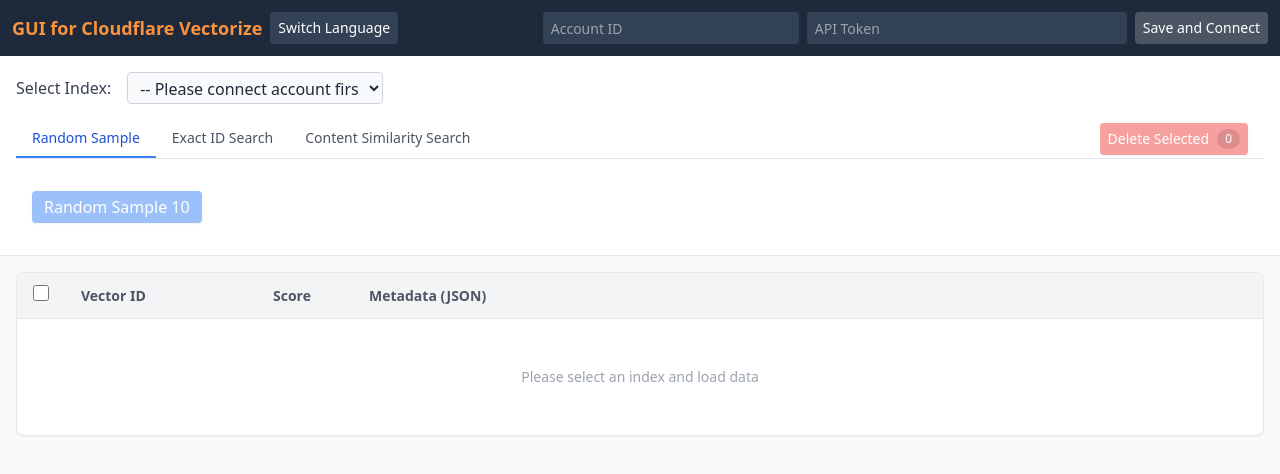
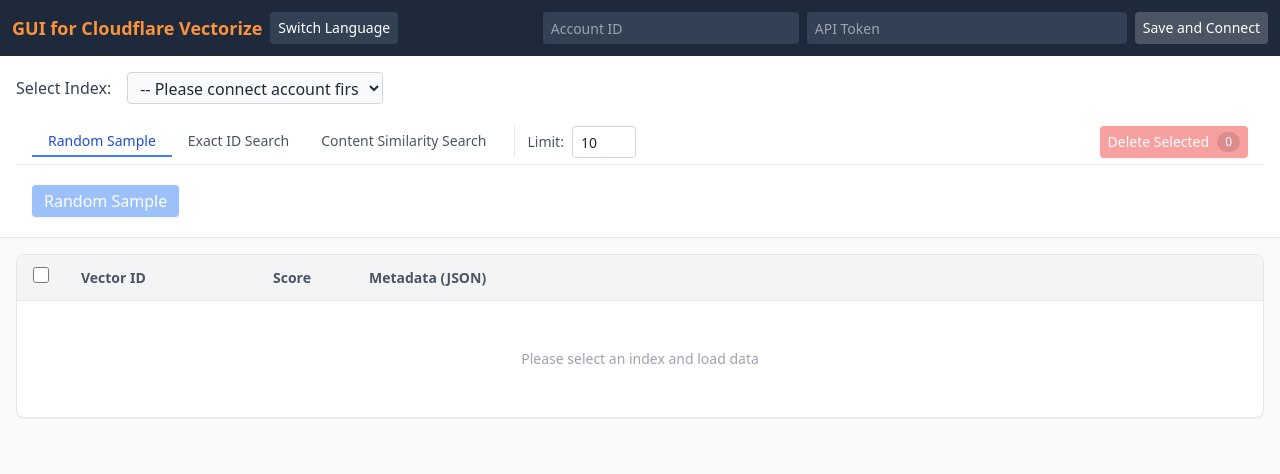
Before and after one commit to keyboqrd/gui-for-cloudflare-vectorize, a website built with Vite: page index.html in a window 1280 px wide. Built offline with nearby package versions, Linux system fonts and the light colour scheme.

Commit message:
feat: add configurable limit to search queries and improve UI layout
- Add limit input field to control number of results returned from queries
- Update random sample and similarity search to use configurable limit instead of hardcoded value
- Improve UI layout with better spacing and responsive design for search tabs
- Fix delete button text restoration to only update text span instead of entire HTML
- Update version to 0.1.1 in package.json

```diff
--- a/index.html
+++ b/index.html
@@ -44,30 +44,41 @@
       </div>
     </div>
 
-    <div class="border-b bg-white flex justify-between items-center pr-4">
+    <div class="border-b bg-white overflow-x-auto">
+      <div class="flex justify-between items-center min-w-max px-4 gap-4">
+        <div class="flex items-center gap-2">
           <div class="flex gap-0">
             <button id="tabSample"
-          class="search-tab tab-active px-4 py-2 text-sm font-medium border-b-2 border-blue-500 text-blue-700 flex items-center justify-center">Random
+              class="search-tab tab-active px-4 py-1 text-sm font-medium border-b-2 border-blue-500 text-blue-700 flex items-center justify-center">Random
               Sample</button>
             <button id="tabIds"
-          class="search-tab px-4 py-2 text-sm font-medium border-b-2 border-transparent text-gray-600 hover:text-gray-800 flex items-center justify-center">Exact
+              class="search-tab px-4 py-1 text-sm font-medium border-b-2 border-transparent text-gray-600 hover:text-gray-800 flex items-center justify-center">Exact
               ID Search</button>
             <button id="tabSearch"
-          class="search-tab px-4 py-2 text-sm font-medium border-b-2 border-transparent text-gray-600 hover:text-gray-800 flex items-center justify-center">Content
+              class="search-tab px-4 py-1 text-sm font-medium border-b-2 border-transparent text-gray-600 hover:text-gray-800 flex items-center justify-center">Content
               Similarity Search</button>
           </div>
+
+          <div class="flex items-center gap-2 border-l border-gray-200 pl-3 ml-1">
+            <span id="labelLimit" class="text-sm text-gray-600 whitespace-nowrap">Limit:</span>
+            <input id="queryLimit" type="number" min="1" max="50" value="10"
+              class="border border-gray-300 rounded px-2 py-1 w-16 text-sm outline-none focus:ring-2 focus:ring-blue-500 h-8">
+          </div>
+        </div>
+
         <button id="deleteSelectedBtn" disabled
-        class="bg-red-500 hover:bg-red-600 text-white px-2 py-1 rounded shadow transition disabled:opacity-50 flex items-center justify-center gap-2 min-w-[120px] h-8 text-sm">
+          class="bg-red-500 hover:bg-red-600 text-white px-2 py-1 rounded shadow transition disabled:opacity-50 flex items-center justify-center gap-2 min-w-[120px] h-8 text-sm my-1.5">
           <span>Delete Selected</span>
           <span id="selectedCount" class="bg-red-700 px-2 py-0.5 rounded-full text-xs">0</span>
         </button>
       </div>
+    </div>
 
-    <div class="bg-white p-4">
+    <div class="bg-white px-4 py-1">
       <div id="content-sample" class="search-content">
         <button id="fetchSampleBtn" disabled
           class="bg-blue-500 hover:bg-blue-600 text-white px-3 py-2 rounded shadow transition disabled:opacity-50 disabled:cursor-not-allowed h-8 flex items-center justify-center">
-          Sample 10 entries
+          Random Sample
         </button>
       </div>
 
--- a/package.json
+++ b/package.json
@@ -1,7 +1,7 @@
 {
   "name": "gui-for-cloudflare-vectorize",
   "private": true,
-  "version": "0.1.0",
+  "version": "0.1.1",
   "type": "module",
   "scripts": {
     "dev": "vite",
--- a/src/main.ts
+++ b/src/main.ts
@@ -17,6 +17,9 @@ const btnFetchIds = document.getElementById('fetchIdsBtn') as HTMLButtonElement;
 const elSearchText = document.getElementById('searchText') as HTMLInputElement;
 const elEmbeddingModel = document.getElementById('embeddingModel') as HTMLSelectElement;
 const btnSearchByText = document.getElementById('searchByTextBtn') as HTMLButtonElement;
+
+const elQueryLimit = document.getElementById('queryLimit') as HTMLInputElement;
+const labelLimit = document.getElementById('labelLimit') as HTMLSpanElement;
 
 const elSelectAll = document.getElementById('selectAll') as HTMLInputElement;
 const btnDeleteSelected = document.getElementById('deleteSelectedBtn') as HTMLButtonElement;
@@ -48,7 +51,7 @@ const i18n = {
     selectIndex: '选择 Index:',
     refreshList: '刷新列表',
     refreshCurrent: '刷新当前索引',
-    fetchSample: '随机采样 10 条',
+    fetchSample: '随机采样',
     specificIds: '输入 ID 查找 (逗号分隔)',
     searchButton: '精确查找',
     deleteSelected: '删除选中',
@@ -88,7 +91,8 @@ const i18n = {
     requestError: '请求错误',
     confirm: '确认',
     cancel: '取消',
-    notice: '提示'
+    notice: '提示',
+    limitLabel: '返回数量:'
   },
   en: {
     appName: 'GUI for Cloudflare Vectorize',
@@ -99,7 +103,7 @@ const i18n = {
     selectIndex: 'Select Index:',
     refreshList: 'Refresh List',
     refreshCurrent: 'Refresh Current Index',
-    fetchSample: 'Random Sample 10',
+    fetchSample: 'Random Sample',
     specificIds: 'Input ID lookup (comma separated)',
     searchButton: 'Exact Search',
     deleteSelected: 'Delete Selected',
@@ -139,7 +143,8 @@ const i18n = {
     requestError: 'Request error',
     confirm: 'Confirm',
     cancel: 'Cancel',
-    notice: 'Notice'
+    notice: 'Notice',
+    limitLabel: 'Limit:'
   }
 };
 
@@ -269,6 +274,7 @@ function applyLanguage(lang: 'zh' | 'en') {
   tabSample.textContent = ui.tabSample;
   tabIds.textContent = ui.tabIds;
   tabSearch.textContent = ui.tabSearch;
+  if (labelLimit) labelLimit.textContent = ui.limitLabel;
 
   if (elIndexSelect.options.length === 1 && elIndexSelect.value === "") {
     elIndexSelect.options[0].textContent = ui.connectFirst;
@@ -436,6 +442,9 @@ btnFetchSample.addEventListener('click', async () => {
   const indexName = elIndexSelect.value;
   if (!creds || !indexName || currentDimension === 0) return;
 
+  const topK = parseInt(elQueryLimit.value) || 10;
+  const finalTopK = Math.min(Math.max(1, topK), 50);
+
   elResultBody.innerHTML = `<tr><td colspan="4" class="px-4 py-8 text-center text-blue-500 animate-pulse">${i18n[currentLang].fetchingSample}</td></tr>`;
 
   const zeroVector = new Array(currentDimension).fill(0);
@@ -446,7 +455,7 @@ btnFetchSample.addEventListener('click', async () => {
       token: creds.token,
       path: `vectorize/v2/indexes/${indexName}/query`,
       method: 'POST',
-      body: { vector: zeroVector, topK: 10, returnValues: false, returnMetadata: 'all' }
+      body: { vector: zeroVector, topK: finalTopK, returnValues: false, returnMetadata: 'all' }
     });
 
     if (data.success) {
@@ -500,6 +509,9 @@ btnSearchByText.addEventListener('click', async () => {
   const model = elEmbeddingModel.value;
   if (!creds || !indexName || !searchText || currentDimension === 0) return;
 
+  const topK = parseInt(elQueryLimit.value) || 10;
+  const finalTopK = Math.min(Math.max(1, topK), 50);
+
   elResultBody.innerHTML = `<tr><td colspan="4" class="px-4 py-8 text-center text-blue-500 animate-pulse">${i18n[currentLang].generatingVector}</td></tr>`;
 
   try {
@@ -530,7 +542,7 @@ btnSearchByText.addEventListener('click', async () => {
       token: creds.token,
       path: `vectorize/v2/indexes/${indexName}/query`,
       method: 'POST',
-      body: { vector, topK: 10, returnValues: false, returnMetadata: 'all' }
+      body: { vector, topK: finalTopK, returnValues: false, returnMetadata: 'all' }
     });
 
     if (queryData.success) {
@@ -577,8 +589,9 @@ btnDeleteSelected.addEventListener('click', async () => {
   );
   if (!confirmed) return;
 
-  const originText = btnDeleteSelected.innerHTML;
-  btnDeleteSelected.innerHTML = i18n[currentLang].deleting;
+  const btnTextSpan = btnDeleteSelected.querySelector('span') as HTMLElement;
+  const originText = btnTextSpan.textContent || '';
+  btnTextSpan.textContent = i18n[currentLang].deleting;
   btnDeleteSelected.disabled = true;
 
   try {
@@ -609,7 +622,7 @@ btnDeleteSelected.addEventListener('click', async () => {
   } catch (err) {
     showModal(i18n[currentLang].requestError, String(err));
   } finally {
-    btnDeleteSelected.innerHTML = originText;
+    btnTextSpan.textContent = originText;
     updateSelection();
   }
 });
```
Lines whose indentation alone changed are shown as unchanged.
